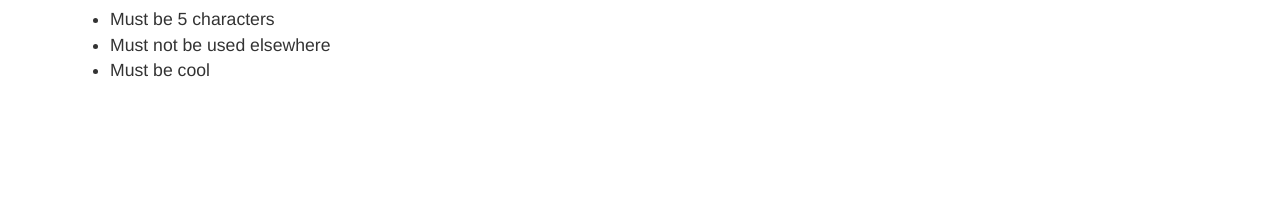
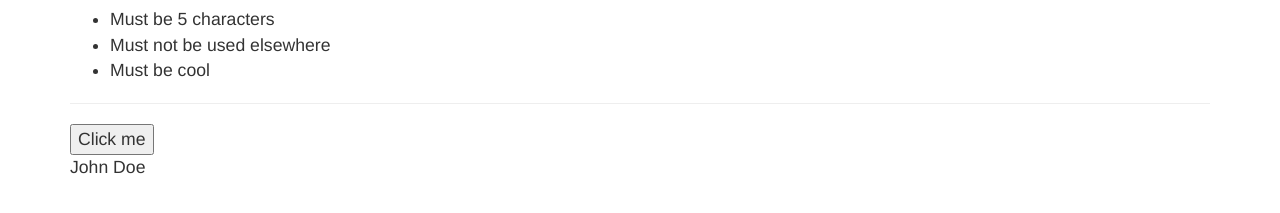
Before and after one commit to darrylgit/angularjs-alicea, a plain HTML site: page Code+Directives+2+Way+Binding+/Starter/index.htm in a window 1280 px wide. Shown: the part 293-506 px from the top of the page. Drawn offline with nearby package versions, Linux system fonts and the light colour scheme.

Commit message:
Use ng-cloak and ng-click

```diff
--- a/Code+Directives+2+Way+Binding+/Starter/app.js
+++ b/Code+Directives+2+Way+Binding+/Starter/app.js
@@ -30,5 +30,8 @@ myApp.controller('mainController', [
         console.log('Scope changed!');
       });
     }, 3000);
+
+    $scope.alertClick = () => alert('You clicked me');
+    $scope.name = 'John Doe';
   }
 ]);
--- a/Code+Directives+2+Way+Binding+/Starter/index.htm
+++ b/Code+Directives+2+Way+Binding+/Starter/index.htm
@@ -76,6 +76,12 @@
         <ul>
           <li ng-repeat="rule in rules">{{ rule.rulename }}</li>
         </ul>
+
+        <hr />
+
+        <button ng-click="alertClick()">Click me</button>
+
+        <div ng-cloak>{{ name }}</div>
       </div>
     </div>
   </body>
```
